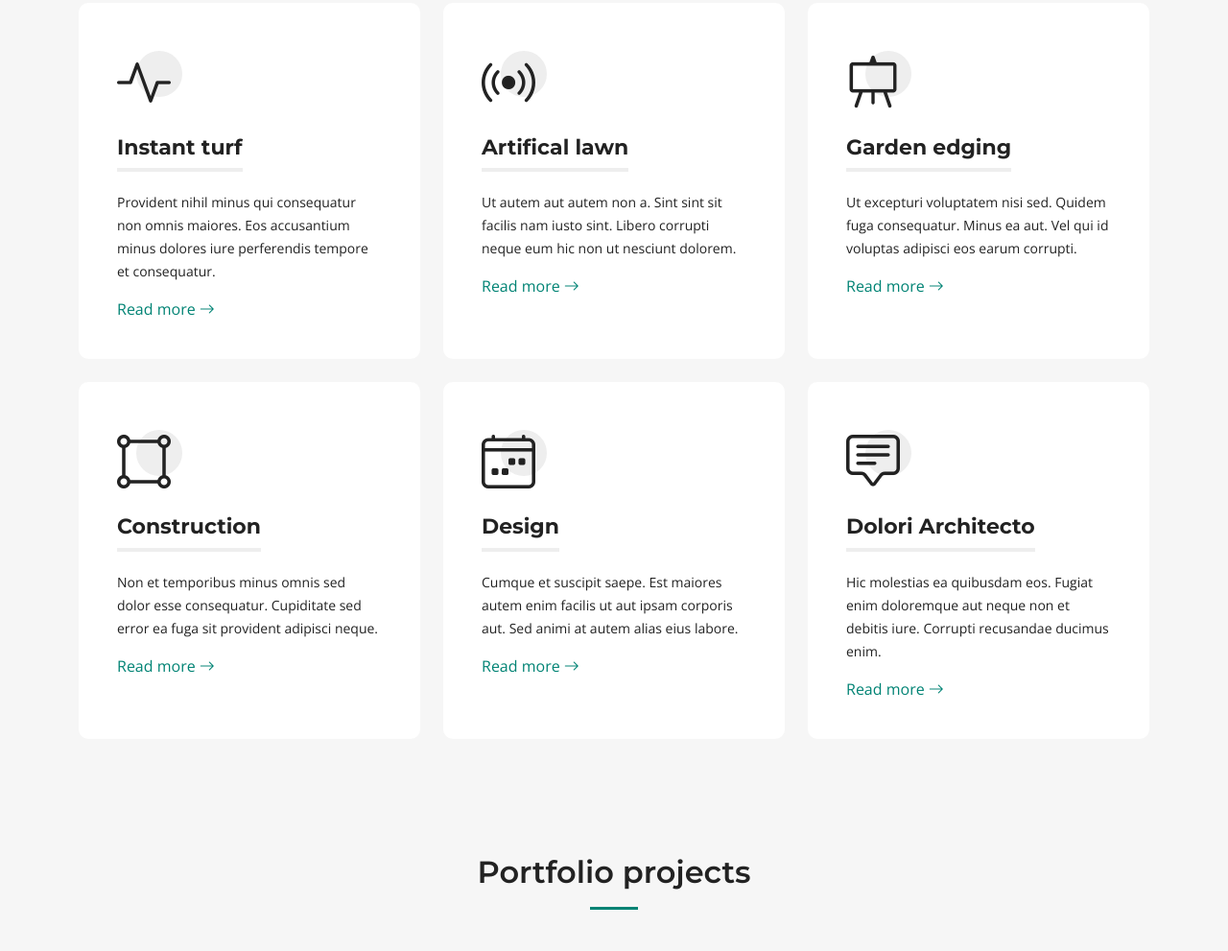
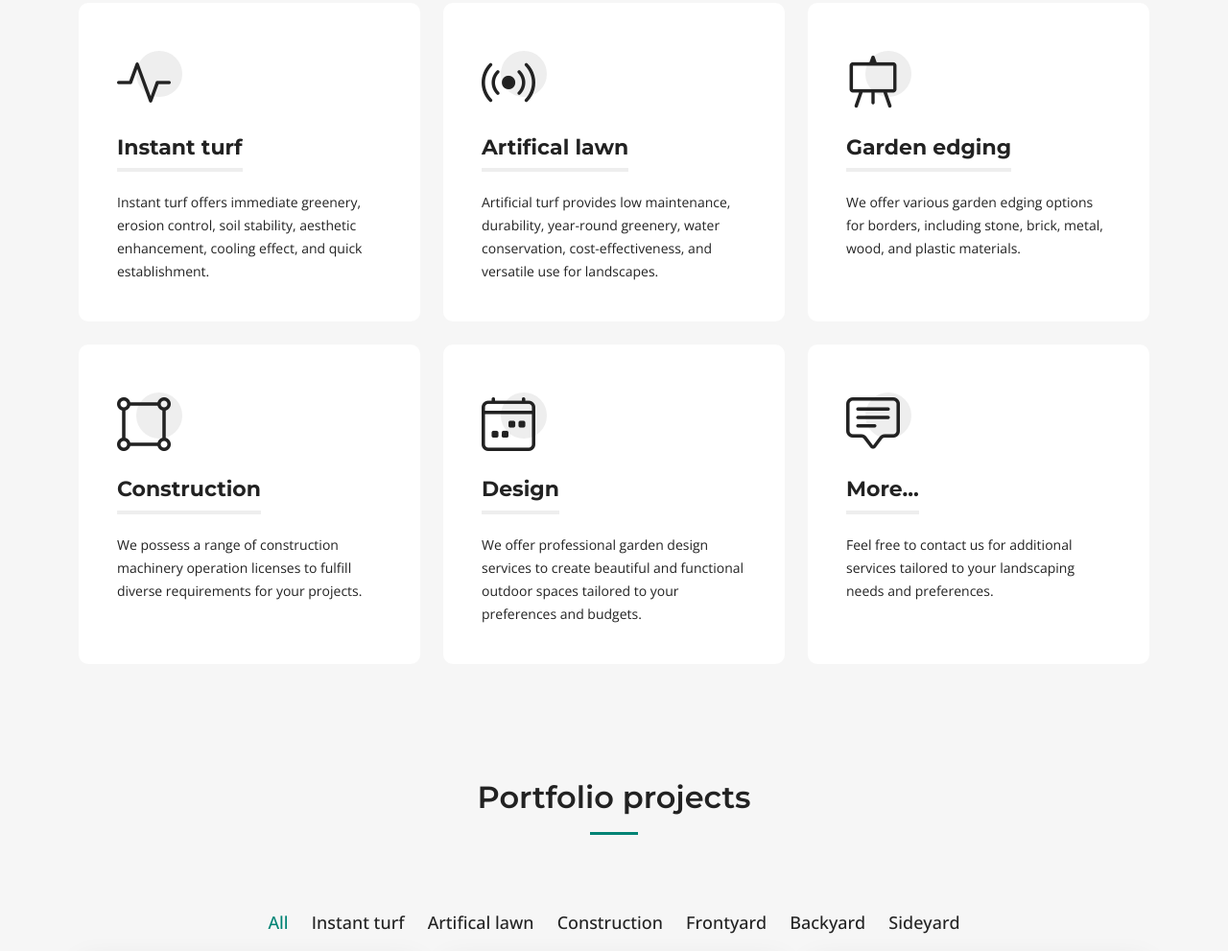
Before and after one commit to wu100200/Impact---JMSpring, a plain HTML site: page index.html in a window 1280 px wide. Shown: the part 798-1789 px from the top of the page at 96% size. Drawn offline with nearby package versions, Linux system fonts and the light colour scheme.

Commit message:
commit changes

```diff
--- a/index.html
+++ b/index.html
@@ -84,7 +84,6 @@
         <div class="col-lg-6 order-2 order-lg-1 d-flex flex-column justify-content-center text-center text-lg-start">
           <h2>Welcome to <span>JMSpring Landscape</span></h2>
           <p>With expert design and meticulous care, we transform landscapes into captivating havens, tailored to your vision and lifestyle.</p>
-
         </div>
         <div class="col-lg-6 order-1 order-lg-2">
           <img src="assets/img/home-img.jpg" class="img-fluid" alt="" data-aos="zoom-out" data-aos-delay="100">
@@ -113,9 +112,8 @@
                 <i class="bi bi-activity"></i>
               </div>
               <h3>Instant turf</h3>
-              <p>Provident nihil minus qui consequatur non omnis maiores. Eos accusantium minus dolores iure perferendis tempore et consequatur.</p>
-              <a href="#" class="readmore stretched-link">Read more <i class="bi bi-arrow-right"></i></a>
-            </div>
+              <p>Instant turf offers immediate greenery, erosion control, soil stability, aesthetic enhancement, cooling effect, and quick establishment.</p>
+              </div>
           </div><!-- End Service Item -->
 
           <div class="col-lg-4 col-md-6">
@@ -124,8 +122,7 @@
                 <i class="bi bi-broadcast"></i>
               </div>
               <h3>Artifical lawn</h3>
-              <p>Ut autem aut autem non a. Sint sint sit facilis nam iusto sint. Libero corrupti neque eum hic non ut nesciunt dolorem.</p>
-              <a href="#" class="readmore stretched-link">Read more <i class="bi bi-arrow-right"></i></a>
+              <p> Artificial turf provides low maintenance, durability, year-round greenery, water conservation, cost-effectiveness, and versatile use for landscapes.</p>
             </div>
           </div><!-- End Service Item -->
 
@@ -135,8 +132,7 @@
                 <i class="bi bi-easel"></i>
               </div>
               <h3>Garden edging</h3>
-              <p>Ut excepturi voluptatem nisi sed. Quidem fuga consequatur. Minus ea aut. Vel qui id voluptas adipisci eos earum corrupti.</p>
-              <a href="#" class="readmore stretched-link">Read more <i class="bi bi-arrow-right"></i></a>
+              <p>We offer various garden edging options for borders, including stone, brick, metal, wood, and plastic materials.</p>
             </div>
           </div><!-- End Service Item -->
 
@@ -146,8 +142,7 @@
                 <i class="bi bi-bounding-box-circles"></i>
               </div>
               <h3>Construction</h3>
-              <p>Non et temporibus minus omnis sed dolor esse consequatur. Cupiditate sed error ea fuga sit provident adipisci neque.</p>
-              <a href="#" class="readmore stretched-link">Read more <i class="bi bi-arrow-right"></i></a>
+              <p>We possess a range of construction machinery operation licenses to fulfill diverse requirements for your projects.</p>
             </div>
           </div><!-- End Service Item -->
 
@@ -157,8 +152,7 @@
                 <i class="bi bi-calendar4-week"></i>
               </div>
               <h3>Design</h3>
-              <p>Cumque et suscipit saepe. Est maiores autem enim facilis ut aut ipsam corporis aut. Sed animi at autem alias eius labore.</p>
-              <a href="#" class="readmore stretched-link">Read more <i class="bi bi-arrow-right"></i></a>
+              <p> We offer professional garden design services to create beautiful and functional outdoor spaces tailored to your preferences and budgets.</p>
             </div>
           </div><!-- End Service Item -->
 
@@ -167,9 +161,8 @@
               <div class="icon">
                 <i class="bi bi-chat-square-text"></i>
               </div>
-              <h3>Dolori Architecto</h3>
-              <p>Hic molestias ea quibusdam eos. Fugiat enim doloremque aut neque non et debitis iure. Corrupti recusandae ducimus enim.</p>
-              <a href="#" class="readmore stretched-link">Read more <i class="bi bi-arrow-right"></i></a>
+              <h3>More... </h3>
+              <p>Feel free to contact us for additional services tailored to your landscaping needs and preferences.</p>
             </div>
           </div><!-- End Service Item -->
 
```
Also changed, not shown: 1 other file.
